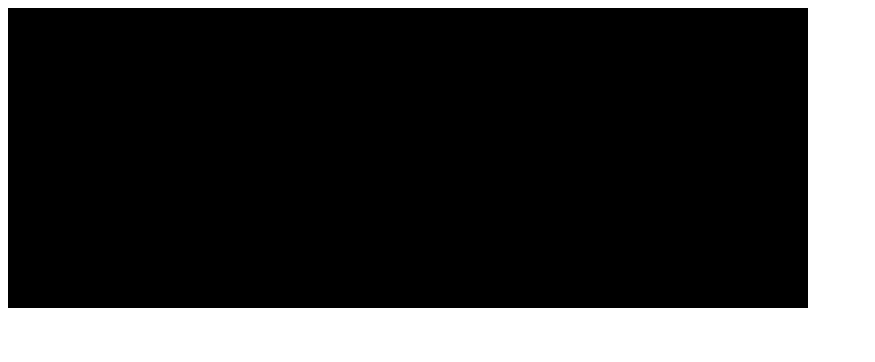
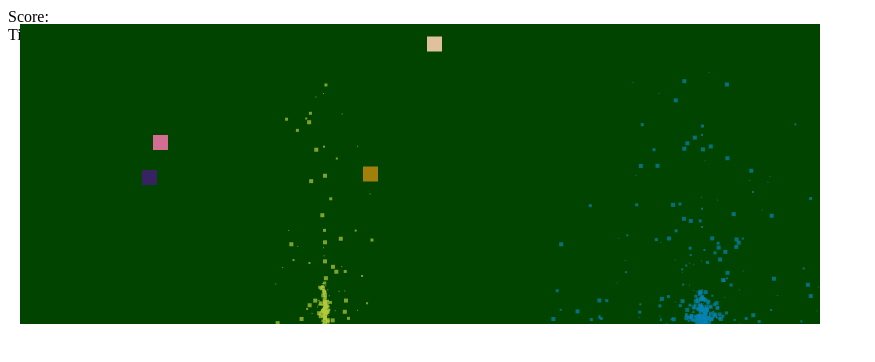
Before and after one commit to plachenko/fireworks, a plain HTML site: page index.html in a window 1280 px wide. Shown: the whole page, without its empty margins (0-875 px from the left). Drawn offline with Linux system fonts and the light colour scheme.

Commit message:
added effects, mouse implementation for cutting, removed random firework explosion time

```diff
--- a/JS/AnimatedCanvas.js
+++ b/JS/AnimatedCanvas.js
@@ -13,11 +13,16 @@ function AnimatedCanvas(el){
     this.life = 0;
     this.objArr = new Array();
     this.flashCol = "#FFF";
+    this.flashColNum = 0;
 
     this.flash = function(){
-        self.canvas.style.backgroundColor = self.flashCol;
+        if(self.flashColNum > 9){
+            flashColNum = 9;
+        }
+        self.canvas.style.backgroundColor = "#"+0+""+self.flashColNum+""+0+"";
         setTimeout(function(){
             self.canvas.style.backgroundColor = "#000";
+            self.flashColNum = 0;
         },150);
     }
 
@@ -33,7 +38,8 @@ function AnimatedCanvas(el){
                 if(self.objArr[i]){
                     if(!self.objArr[i].stopped){
                         for(var j = 0; j <= self.objArr[i].coord.length-1; j++){
-                            self.ctx.fillStyle = "rgba(255,255,255,.2)";
+                            self.objArr[i].color.a = .7;
+                            self.ctx.fillStyle = self.objArr[i].color.ret();
                             self.ctx.fillRect(self.objArr[i].coord[j][0],self.objArr[i].coord[j][1], self.objArr[i].w,self.objArr[i].h);
                         }
                         self.ctx.fillStyle = self.objArr[i].color.ret();
--- a/JS/Firework.js
+++ b/JS/Firework.js
@@ -1,39 +1,73 @@
 function Firework(){
+    this.position = Math.floor(Math.random()*3);
     var self = this;
         this.p = new Particle();
+        this.p.w = 15;
+        this.p.h = 15;
         this.p.color.rand();
-        this.p.color.r = this.p.color.r+100;
-        this.p.color.g = this.p.color.g+100;
-        this.p.w = 5;
-        this.p.h = 5;
         this.p.dampMod = .1;
-        this.p.x = Math.floor(Math.random()*ACan.width-30)+10;
-        this.p.y = ACan.height;
-        this.p.forceY = -7;
-        this.p.forceX = Math.floor(Math.random()*4)-2;
-        this.p.end = Math.floor(Math.random()*500)+500;
-        this.p.trailEnd = 200;
+        if(this.position == 1){
+            this.p.x = Math.floor(Math.random()*ACan.width-30)+10;
+            this.p.y = ACan.height-15;
+            this.p.forceY = -7;
+            this.p.forceX = Math.floor(Math.random()*4)-2;
+        }else if(this.position == 2){
+            this.p.x = 0;
+            this.p.y = Math.floor(Math.random()*ACan.height)+10;
+            this.p.forceY = Math.floor(Math.random()*4)-2;
+            this.p.forceX = 7;
+        }else{
+            this.p.x = ACan.width;
+            this.p.y = Math.floor(Math.random()*ACan.height)+10;
+            this.p.forceY = Math.floor(Math.random()*4)-2;
+            this.p.forceX = -7;
+        }
+
+        //this.p.end = Math.floor(Math.random()*500)+500;
+        this.p.end = 2400;
+        this.p.trailEnd = 0;
 
         this.bitArr = new Array();
 
     this.randCount = 0;
     this.randCountY = 0;
+    this.el = ACan.canvas;
 
     ACan.objArr.push(this.p);
 
+    this.move = function(){
+        if(self.p.y >= ACan.height-self.p.h){
+            self.explode();
+            clearInterval(s);
+            s = null;
+        }
+    }
+    var s = setInterval(this.move, 10);
+
     this.explode = function(){
+
+        self.el.style.left = Math.floor(Math.random()*10)+20+"px";
+        self.el.style.top = Math.floor(Math.random()*10)+20+"px";
+
+        setTimeout(function(){
+
+            self.el.style.left = "20px";
+            self.el.style.top = "20px";
+        }, 200);
+
         self.p.stop();
-        self.p.color.r = self.p.color.r-100;
-        self.p.color.g = self.p.color.g-100;
-        self.p.color.b = self.p.color.b-100;
+        self.p.color.r = self.p.color.r;
+        self.p.color.g = self.p.color.g;
+        self.p.color.b = self.p.color.b;
         //ACan.flashCol = self.p.color.a = .2;
         ACan.flashCol = self.p.color.ret();
+        ACan.flashColNum+=2;
         ACan.flash();
         self.randCount = Math.floor(Math.random()*-10);
-        self.randCountY = Math.floor(Math.random()*-10);
+        self.randCountY = Math.floor(Math.random()*-20);
 
         for(var piX = self.randCount; piX <= Math.abs(self.randCount); piX++){
-            for(var piY = self.randCountY; piY <= Math.abs(self.randCountY); piY++){
+            for(var piY = self.randCountY; piY <= Math.abs(10); piY++){
                 var size = Math.floor(Math.random()*5);
                 var p = new Particle();
                     p.color = self.p.color;
@@ -41,7 +75,8 @@ function Firework(){
                     p.h = size;
                     p.y = self.p.y;
                     p.x = self.p.x;
-                    p.trailEnd = Math.floor(Math.random()*10);
+                    //p.trailEnd = Math.floor(Math.random()*10);
+                    p.trailEnd = 1;
                     p.dampMod = .2;
                     p.forceX = Math.random()*piX*3;
                     p.end = 1+Math.floor(Math.random()*50);
@@ -51,5 +86,5 @@ function Firework(){
         }
 
     }
-    setTimeout(this.explode, this.p.end);
+    //setTimeout(this.explode, this.p.end);
 }
--- a/JS/Particle.js
+++ b/JS/Particle.js
@@ -36,13 +36,14 @@ function Particle(){
     }
 
     this.totalArr = new Array();
+    this.slow = 1;
 
     this.move = function(){
         if(self.duration <= self.end-1){
             self.damp+=self.dampMod;
             self.duration += 1;
-            self.y += self.forceY+self.damp;
-            self.x += self.forceX;
+            self.y += ((self.forceY-1)+self.damp)/self.slow;
+            self.x += self.forceX/self.slow;
             if(self.coord.length < self.trailEnd){
                 self.coord.push([self.x, self.y]);
             }
--- a/index.html
+++ b/index.html
@@ -7,12 +7,29 @@
         #firework_canvas{
             background-color:#000;
             position:absolute;
+            }
+        #mouseDiv{
+            position: absolute;
+            width: 800px;
+            height: 300px;
+            z-index: 9999;
         }
+        #touchCanvas{
+            z-index: 9998;
+            position: absolute;
+            }
 
     </style>
 </head>
 <body>
-    <canvas id="firework_canvas"></canvas>
+    <div>Score: <span id="score"></span></div>
+    <div>Time: <span id="time"></span></div>
+    <div id="container">
+        <div id="mouseDiv"></div>
+        <canvas id="touchCanvas"></canvas>
+        <canvas id="firework_canvas"></canvas>
+    </div>
+
 </body>
 <script type="text/javascript" charset="utf-8" src="JS/Particle.js"></script>
 <script type="text/javascript" charset="utf-8" src="JS/Firework.js"></script>
@@ -23,9 +40,70 @@
     }
     var ACan = new AnimatedCanvas("firework_canvas");
 
-    document.onkeydown = function(){
-            var f = new Firework();
+    document.onkeydown = function(e){
+        switch(e.which){
+            case 32:
+                console.log('slowmo');
+                for(var i = 0; i<=ACan.objArr.length-1; i++){
+                    if(ACan.objArr[i]){
+                        ACan.objArr[i].slow = 22;
+                    }
+                }
+                break;
+        }
     }
+
+    var touchCanvas = id('touchCanvas');
+        touchCanvas.width = ACan.width;
+        touchCanvas.height = ACan.height;
+    var tcx = touchCanvas.getContext('2d');
+
+    var mouseArr = new Array();
+    var md = false;
+
+    id('mouseDiv').onmouseup = function(e){
+        mouseArr = new Array();
+        md = false;
+        tcx.clearRect(0,0,touchCanvas.width, touchCanvas.height);
+    }
+    id('mouseDiv').onmousedown = function(e){
+        md = true;
+        tcx.strokeStyle = "#F00";
+        tcx.beginPath();
+        tcx.moveTo(e.offsetX, e.offsetY);
+
+        e.preventDefault();
+    }
+
+    var s = null;
+    var j = 0;
+    function scan(){
+        mouseArr.forEach(function(e){
+
+                console.log(e);
+        });
+    }
+    id('mouseDiv').onmousemove = function(e){
+        if(md){
+            mouseArr.push([e.offsetX, e.offsetY]);
+            //scan();
+            if(j <= 10){
+                tcx.lineTo(mouseArr[j][0],mouseArr[j][1]);
+                tcx.stroke();
+                j++;
+            }
+        }else{
+            j = 0;
+        }
+    }
+
+    var time = 100;
+
+    s = setInterval(function(){
+        var f = new Firework();
+        time--;
+        id('time').html = time;
+    }, 300);
 
 </script>
 </html>
```
